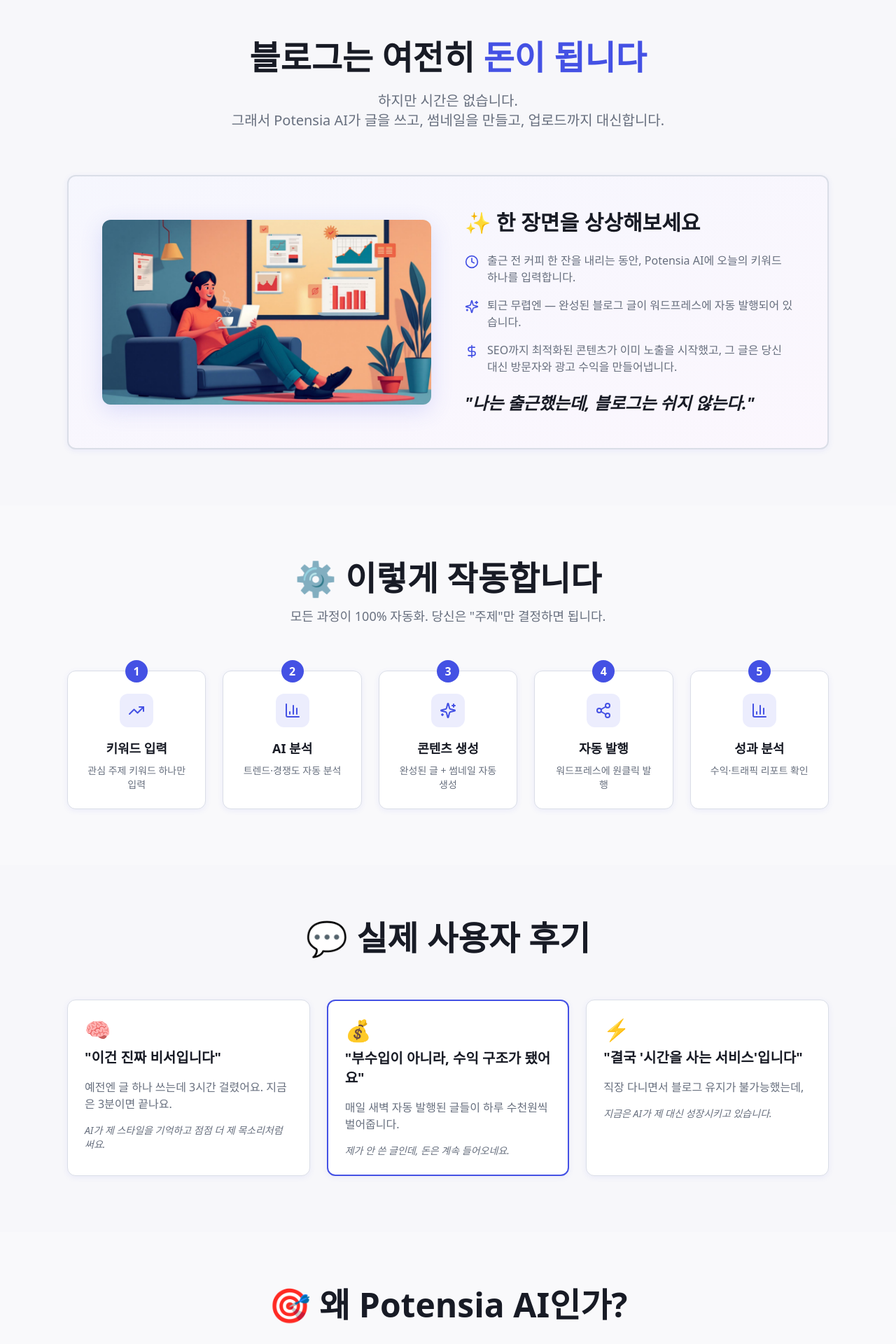
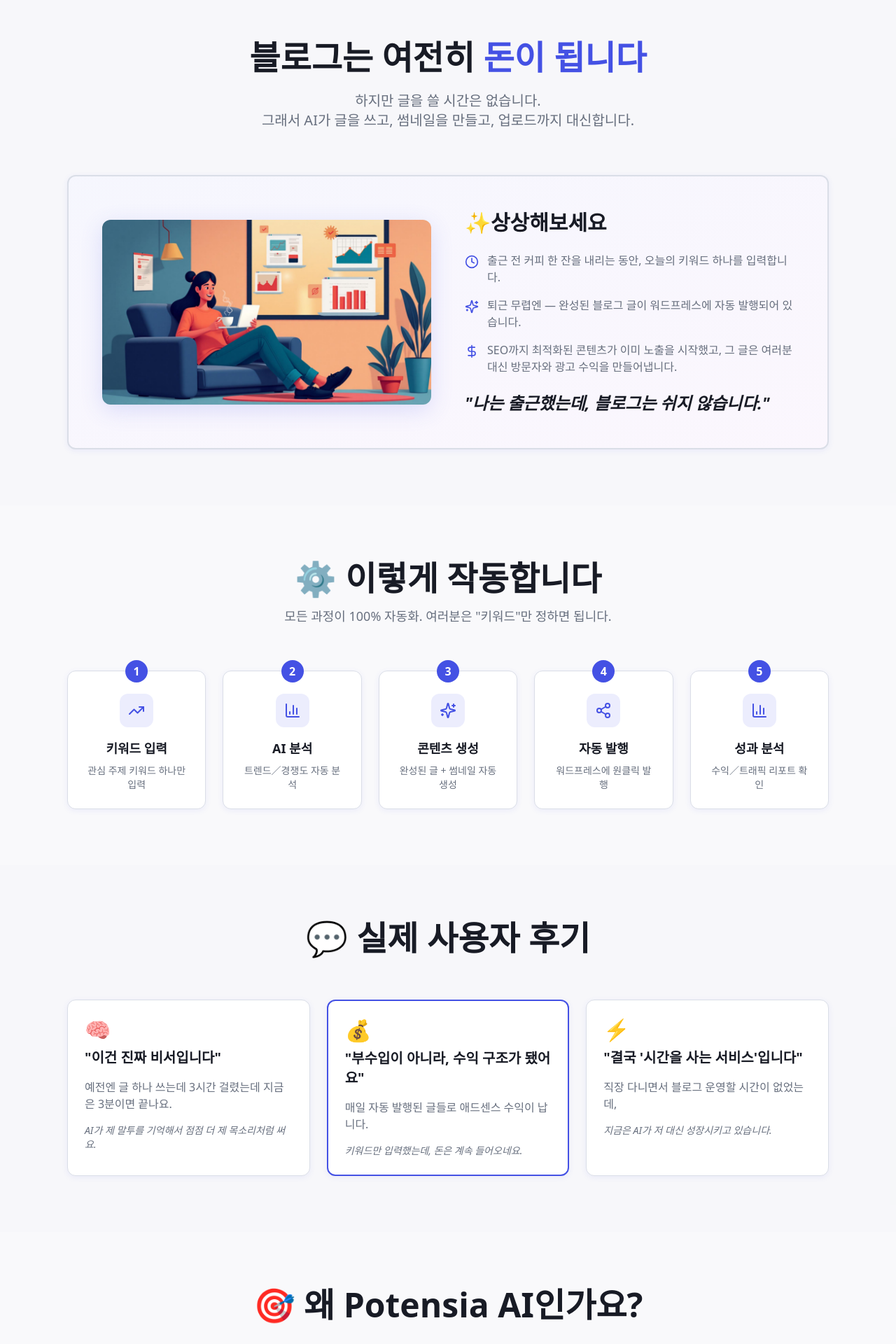
Before and after one commit to potensiadev/potensiaai_frontend, a React (Vite) app: page / in a window 1280 px wide. Shown: the part 820-2740 px from the top of the page at 70% size. Built offline with nearby package versions, Linux system fonts and the light colour scheme; the HTML template or start-up script is replaced by a standard one.

Commit message:
Code edited in Lovable Code Editor
Edited UI in Lovable

```diff
--- a/src/pages/Index.tsx
+++ b/src/pages/Index.tsx
@@ -137,7 +137,7 @@ const Index = () => {
                 </div>
               </div>
               <h1 className="text-5xl md:text-7xl font-bold text-foreground leading-tight">
-                키워드만 던지면,<br />
+                키워드만 주면,<br />
                 <span className="bg-gradient-to-r from-primary via-accent to-secondary bg-clip-text text-transparent">
                   완성된 블로그가<br />
                   돌아온다
@@ -175,7 +175,7 @@ const Index = () => {
               <img src={heroImage} alt="AI 블로그 자동화" className="rounded-2xl shadow-2xl border border-border" />
               <div className="absolute -bottom-6 -right-6 bg-background/95 backdrop-blur-sm p-6 rounded-xl shadow-xl border border-border max-w-xs">
                 <p className="text-sm font-medium text-foreground mb-2">💡 한 문장 요약</p>
-                <p className="text-xs text-muted-foreground">"내 시간을 대신 써주는 AI 블로그 운영 비서"</p>
+                <p className="text-xs text-muted-foreground">"내 시간을 대신 써주는 AI 블로그 자동화"</p>
               </div>
             </div>
           </div>
@@ -190,8 +190,8 @@ const Index = () => {
               블로그는 여전히 <span className="text-primary">돈이 됩니다</span>
             </h2>
             <p className="text-xl text-muted-foreground">
-              하지만 시간은 없습니다.<br />
-              그래서 Potensia AI가 글을 쓰고, 썸네일을 만들고, 업로드까지 대신합니다.
+              하지만 글을 쓸 시간은 없습니다.<br />
+              그래서 AI가 글을 쓰고, 썸네일을 만들고, 업로드까지 대신합니다.
             </p>
           </div>
 
@@ -201,11 +201,11 @@ const Index = () => {
                 <img src={coffeeImage} alt="편안한 블로그 운영" className="rounded-xl shadow-lg" />
               </div>
               <div className="space-y-6">
-                <h3 className="text-3xl font-bold text-foreground">✨ 한 장면을 상상해보세요</h3>
+                <h3 className="text-3xl font-bold text-foreground">✨상상해보세요</h3>
                 <div className="space-y-4 text-muted-foreground">
                   <p className="flex items-start gap-3">
                     <Clock className="h-5 w-5 text-primary mt-1 flex-shrink-0" />
-                    <span>출근 전 커피 한 잔을 내리는 동안, Potensia AI에 오늘의 키워드 하나를 입력합니다.</span>
+                    <span>출근 전 커피 한 잔을 내리는 동안, 오늘의 키워드 하나를 입력합니다.</span>
                   </p>
                   <p className="flex items-start gap-3">
                     <Sparkles className="h-5 w-5 text-primary mt-1 flex-shrink-0" />
@@ -213,11 +213,11 @@ const Index = () => {
                   </p>
                   <p className="flex items-start gap-3">
                     <DollarSign className="h-5 w-5 text-primary mt-1 flex-shrink-0" />
-                    <span>SEO까지 최적화된 콘텐츠가 이미 노출을 시작했고, 그 글은 당신 대신 방문자와 광고 수익을 만들어냅니다.</span>
+                    <span>SEO까지 최적화된 콘텐츠가 이미 노출을 시작했고, 그 글은 여러분 대신 방문자와 광고 수익을 만들어냅니다.</span>
                   </p>
                 </div>
                 <p className="text-2xl font-bold text-foreground italic">
-                  "나는 출근했는데, 블로그는 쉬지 않는다."
+                  "나는 출근했는데, 블로그는 쉬지 않습니다."
                 </p>
               </div>
             </div>
@@ -233,17 +233,17 @@ const Index = () => {
               ⚙️ 이렇게 작동합니다
             </h2>
             <p className="text-lg text-muted-foreground">
-              모든 과정이 100% 자동화. 당신은 "주제"만 결정하면 됩니다.
+              모든 과정이 100% 자동화. 여러분은 "키워드"만 정하면 됩니다.
             </p>
           </div>
 
           <div className="grid md:grid-cols-5 gap-6">
             {[
               { num: "1", icon: TrendingUp, title: "키워드 입력", desc: "관심 주제 키워드 하나만 입력" },
-              { num: "2", icon: BarChart3, title: "AI 분석", desc: "트렌드·경쟁도 자동 분석" },
+              { num: "2", icon: BarChart3, title: "AI 분석", desc: "트렌드／경쟁도 자동 분석" },
               { num: "3", icon: Sparkles, title: "콘텐츠 생성", desc: "완성된 글 + 썸네일 자동 생성" },
               { num: "4", icon: Share2, title: "자동 발행", desc: "워드프레스에 원클릭 발행" },
-              { num: "5", icon: BarChart3, title: "성과 분석", desc: "수익·트래픽 리포트 확인" },
+              { num: "5", icon: BarChart3, title: "성과 분석", desc: "수익／트래픽 리포트 확인" },
             ].map((step) => (
               <Card key={step.num} className="p-6 text-center hover:shadow-lg transition-all duration-300 hover-scale relative">
                 <div className="absolute -top-4 left-1/2 -translate-x-1/2 w-8 h-8 rounded-full bg-primary text-primary-foreground flex items-center justify-center font-bold">
@@ -276,10 +276,10 @@ const Index = () => {
                 <h3 className="text-xl font-bold text-foreground mb-2">"이건 진짜 비서입니다"</h3>
               </div>
               <p className="text-muted-foreground mb-4">
-                예전엔 글 하나 쓰는데 3시간 걸렸어요. 지금은 3분이면 끝나요.
+                예전엔 글 하나 쓰는데 3시간 걸렸는데 지금은 3분이면 끝나요.
               </p>
               <p className="text-sm text-muted-foreground italic">
-                AI가 제 스타일을 기억하고 점점 더 제 목소리처럼 써요.
+                AI가 제 말투를 기억해서 점점 더 제 목소리처럼 써요.
               </p>
             </Card>
 
@@ -289,10 +289,10 @@ const Index = () => {
                 <h3 className="text-xl font-bold text-foreground mb-2">"부수입이 아니라, 수익 구조가 됐어요"</h3>
               </div>
               <p className="text-muted-foreground mb-4">
-                매일 새벽 자동 발행된 글들이 하루 수천원씩 벌어줍니다.
+                매일 자동 발행된 글들로 애드센스 수익이 납니다.
               </p>
               <p className="text-sm text-muted-foreground italic">
-                제가 안 쓴 글인데, 돈은 계속 들어오네요.
+                키워드만 입력했는데, 돈은 계속 들어오네요.
               </p>
             </Card>
 
@@ -302,10 +302,10 @@ const Index = () => {
                 <h3 className="text-xl font-bold text-foreground mb-2">"결국 '시간을 사는 서비스'입니다"</h3>
               </div>
               <p className="text-muted-foreground mb-4">
-                직장 다니면서 블로그 유지가 불가능했는데,
+                직장 다니면서 블로그 운영할 시간이 없었는데,
               </p>
               <p className="text-sm text-muted-foreground italic">
-                지금은 AI가 제 대신 성장시키고 있습니다.
+                지금은 AI가 저 대신 성장시키고 있습니다.
               </p>
             </Card>
           </div>
@@ -317,7 +317,7 @@ const Index = () => {
         <div className="container mx-auto max-w-5xl">
           <div className="text-center space-y-4 mb-16">
             <h2 className="text-4xl md:text-5xl font-bold text-foreground">
-              🎯 왜 Potensia AI인가?
+              🎯 왜 Potensia AI인가요?
             </h2>
           </div>
 
@@ -358,7 +358,7 @@ const Index = () => {
                 Potensia AI는 "그냥 글을 쓰는 도구"가 아닙니다.
               </p>
               <p className="text-xl font-bold text-primary mt-2">
-                "돈이 되는 콘텐츠 시스템"입니다.
+                "돈을 벌어주는 콘텐츠 시스템"입니다.
               </p>
             </div>
           </Card>
@@ -370,7 +370,7 @@ const Index = () => {
         <div className="container mx-auto max-w-6xl">
           <div className="text-center space-y-4 mb-16">
             <h2 className="text-4xl md:text-5xl font-bold text-foreground">
-              🧭 이 서비스를 쓰면 이렇게 바뀝니다
+              🧭 Potensia AI를 쓰면 이렇게 바뀝니다
             </h2>
           </div>
 
@@ -429,10 +429,10 @@ const Index = () => {
               <div className="space-y-4 text-lg text-muted-foreground">
                 <p>매일 글을 대신 써주는 AI.</p>
                 <p>매일 클릭 수를 올려주는 자동화.</p>
-                <p>매일 당신 대신 일해주는 시스템.</p>
+                <p>매일 나 대신 일해주는 시스템.</p>
               </div>
               <p className="text-2xl font-bold text-primary">
-                Potensia AI는 당신의 "시간을 복제해주는 서비스"입니다.
+                Potensia AI는 나의 "시간을 복제해주는 서비스"입니다.
               </p>
             </div>
           </Card>
@@ -443,14 +443,14 @@ const Index = () => {
       <section className="py-20 px-4 bg-muted/30">
         <div className="container mx-auto max-w-4xl text-center">
           <h2 className="text-4xl md:text-5xl font-bold text-foreground mb-8">
-            🎬 마지막 장면을 상상해보세요
+            🎬 블로그 자동화로 돈이 벌리는 모습을 상상해보세요
           </h2>
           <div className="space-y-6 text-lg text-muted-foreground mb-12">
-            <p>밤 11시. 침대에 누워 있는데,<br />AI가 방금 새 글을 발행합니다.</p>
+            <p>침대에 누워 있는데,<br />AI가 새 글을 발행합니다.</p>
             <p>다음 날 아침,<br />트래픽 그래프가 살짝 올라가 있습니다.</p>
             <p className="text-xl font-bold text-foreground italic">
               그건 단순한 조회수가 아니라,<br />
-              "시간을 번 사람만이 볼 수 있는 숫자."
+              "시간을 번 사람만이 볼 수 있는 숫자입니다."
             </p>
           </div>
           <Button size="lg" className="text-xl px-16 py-8 shadow-2xl hover:shadow-3xl transition-all" onClick={handleOpenAuthDialog}>
@@ -458,7 +458,7 @@ const Index = () => {
             🪄 지금 바로 Potensia AI를 시작하세요
           </Button>
           <p className="text-sm text-muted-foreground mt-6">
-            단 한 번의 클릭이, 매일의 시간을 되찾게 합니다.
+            더 이상 블로그에 시간 들이지 마세요.
           </p>
         </div>
       </section>
```
